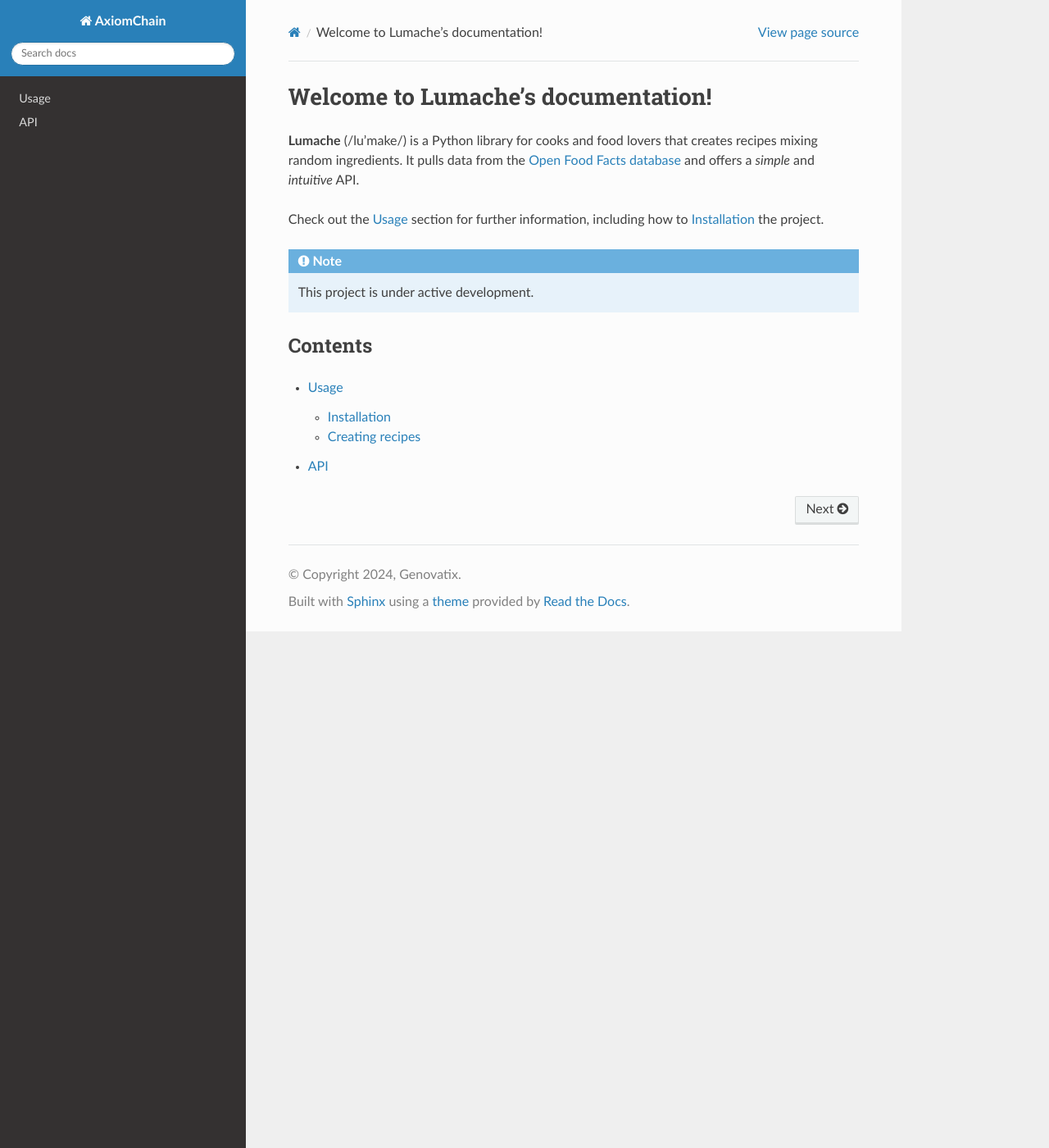
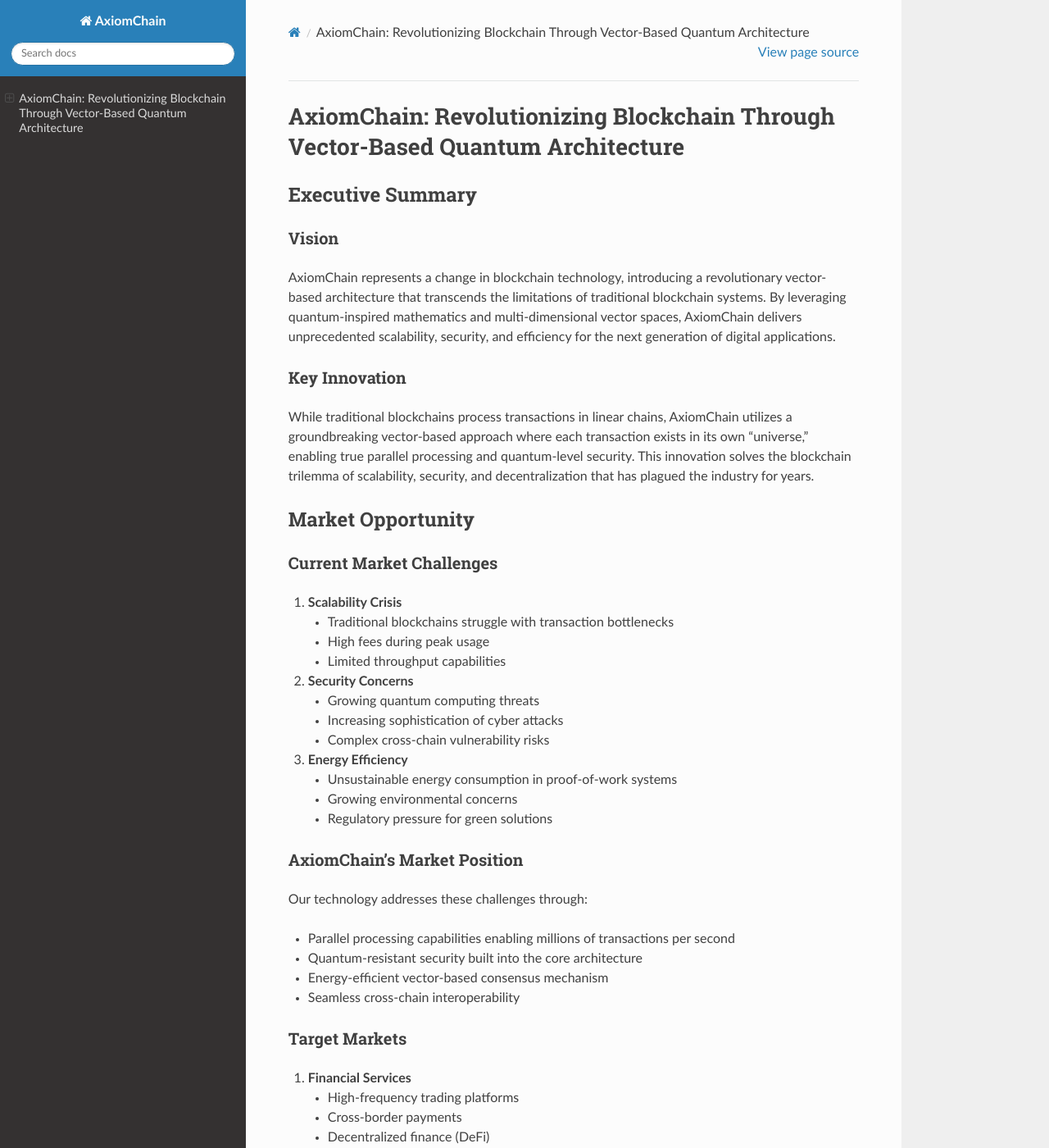
Before and after one commit to nicksdigital/AxiomDocs, a Sphinx documentation site: the page built from docs/source/index.md, in a window 1280 px wide and 1400 px high. Shown: the whole window at 82% size. Built offline with Sphinx 7.4.7 and the Read the Docs theme 3.1.0, drawn with Linux system fonts in a browser that asks for light colours; some of the changed text lies outside the part shown.

Commit message:
modified index

```diff
--- a/docs/source/conf.py
+++ b/docs/source/conf.py
@@ -17,6 +17,7 @@ extensions = [
     'sphinx.ext.autodoc',
     'sphinx.ext.autosummary',
     'sphinx.ext.intersphinx',
+    "myst_parser"
 ]
 
 intersphinx_mapping = {
--- /dev/null
+++ b/docs/source/index.md
@@ -0,0 +1,167 @@
+# AxiomChain: Revolutionizing Blockchain Through Vector-Based Quantum Architecture
+## Executive Summary
+
+### Vision
+AxiomChain represents a change in blockchain technology, introducing a revolutionary vector-based architecture that transcends the limitations of traditional blockchain systems. By leveraging quantum-inspired mathematics and multi-dimensional vector spaces, AxiomChain delivers unprecedented scalability, security, and efficiency for the next generation of digital applications.
+
+### Key Innovation
+While traditional blockchains process transactions in linear chains, AxiomChain utilizes a groundbreaking vector-based approach where each transaction exists in its own "universe," enabling true parallel processing and quantum-level security. This innovation solves the blockchain trilemma of scalability, security, and decentralization that has plagued the industry for years.
+
+## Market Opportunity
+
+### Current Market Challenges
+1. **Scalability Crisis**
+   - Traditional blockchains struggle with transaction bottlenecks
+   - High fees during peak usage
+   - Limited throughput capabilities
+
+2. **Security Concerns**
+   - Growing quantum computing threats
+   - Increasing sophistication of cyber attacks
+   - Complex cross-chain vulnerability risks
+
+3. **Energy Efficiency**
+   - Unsustainable energy consumption in proof-of-work systems
+   - Growing environmental concerns
+   - Regulatory pressure for green solutions
+
+### AxiomChain's Market Position
+Our technology addresses these challenges through:
+- Parallel processing capabilities enabling millions of transactions per second
+- Quantum-resistant security built into the core architecture
+- Energy-efficient vector-based consensus mechanism
+- Seamless cross-chain interoperability
+
+### Target Markets
+1. **Financial Services**
+   - High-frequency trading platforms
+   - Cross-border payments
+   - Decentralized finance (DeFi)
+
+2. **Enterprise Solutions**
+   - Supply chain management
+   - Healthcare data systems
+   - Digital identity verification
+
+3. **Government Applications**
+   - Central Bank Digital Currencies (CBDCs)
+   - Digital voting systems
+   - Public service delivery
+
+## Technical Innovation Made Simple
+
+### The Vector Universe Concept
+Imagine each transaction as existing in its own universe, rather than being locked in a single chain. These universes can:
+- Process transactions simultaneously
+- Communicate securely through quantum-inspired bridges
+- Self-heal and adapt to changing conditions
+- Scale infinitely without compromising security
+
+### Key Advantages
+
+1. **Unlimited Scalability**
+   - Parallel processing across multiple vector spaces
+   - Automatic scaling based on demand
+   - No theoretical transaction limit
+
+2. **Quantum-Safe Security**
+   - Vector-based encryption resistant to quantum attacks
+   - Multi-dimensional security layers
+   - Self-healing security protocols
+
+3. **Green Technology**
+   - 99.9% more energy-efficient than traditional blockchain
+   - No mining required
+   - Environmentally sustainable design
+
+4. **Smart Integration**
+   - Seamless integration with existing systems
+   - Cross-chain compatibility
+   - Easy-to-use development tools
+
+## Business Model
+
+### Revenue Streams
+1. **Enterprise Licensing**
+   - Custom implementations for large organizations
+   - Industry-specific solutions
+   - Support and maintenance contracts
+
+2. **Transaction Fees**
+   - Minimal fees for network usage
+   - Premium services for high-priority transactions
+   - Volume-based pricing models
+
+3. **Developer Tools**
+   - SDK and API access
+   - Technical support packages
+   - Custom development services
+
+### Growth Strategy
+
+#### Phase 1: Foundation (Years 1-2)
+- Launch core protocol
+- Build developer community
+- Secure key enterprise partnerships
+- Establish technical standards
+
+#### Phase 2: Expansion (Years 2-3)
+- Scale enterprise adoption
+- Launch industry-specific solutions
+- Expand global presence
+- Develop advanced features
+
+#### Phase 3: Dominance (Years 3-5)
+- Become industry standard
+- Integrate with major financial systems
+- Launch government solutions
+- Enable next-gen applications
+
+## Investment Opportunity
+
+### Funding Requirements
+- Seed Round: $5M
+- Use of Funds:
+  - Core team expansion (40%)
+  - Technology development (35%)
+  - Marketing and business development (15%)
+  - Operations and legal (10%)
+
+### Investment Highlights
+1. **Revolutionary Technology**
+   - Patent-pending vector architecture
+   - First-mover advantage in quantum-resistant blockchain
+   - Significant technical barriers to entry
+
+2. **Massive Market Potential**
+   - Global blockchain market projected to reach $1.4T by 2030
+   - Growing demand for scalable solutions
+   - Strong enterprise interest
+
+3. **Expert Team**
+   - World-class cryptographers
+   - Experienced blockchain developers
+   - Successful startup veterans
+
+4. **Clear Path to Profitability**
+   - Multiple revenue streams
+   - High-margin business model
+   - Strong IP portfolio
+
+## Team
+
+### Leadership
+- Experienced founders with multiple successful exits
+- PhDs in quantum computing and cryptography
+- Former executives from major tech companies
+
+### Advisory Board
+- Industry leaders in blockchain
+- Quantum computing experts
+- Financial technology veterans
+
+## Conclusion
+AxiomChain represents a once-in-a-generation opportunity to revolutionize blockchain technology. Our vector-based approach solves fundamental industry challenges while opening new possibilities for digital innovation. We invite visionary investors to join us in building the future of secure, scalable, and sustainable blockchain technology.
+
+### Contact
+[Contact Information]
```
